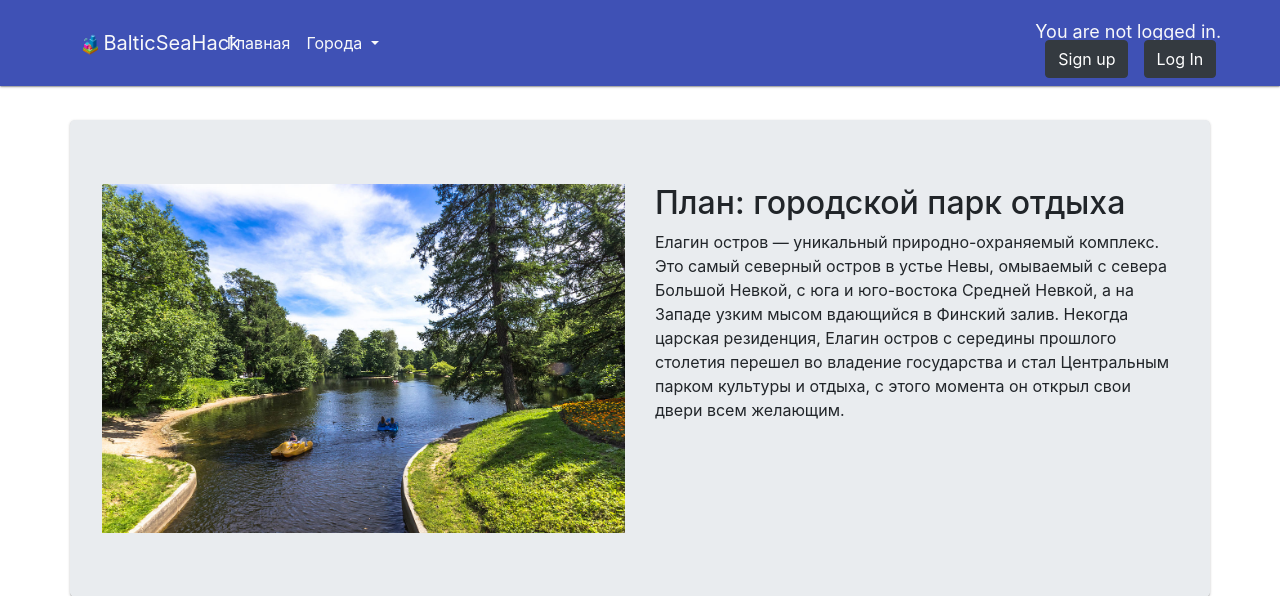
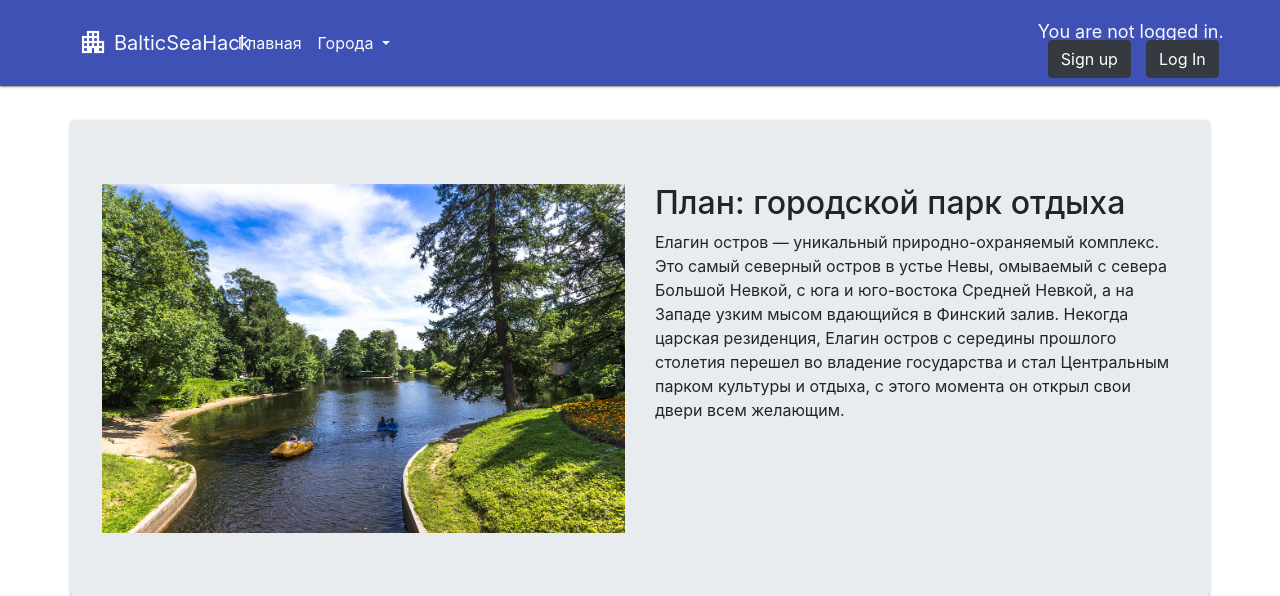
Before and after one commit to Margaev/baltichack, a Django app: page /1/ in a window 1280 px wide. Shown: the top 596 px of the page. Run offline with Django 3.2, Linux system fonts and the light colour scheme; data comes from the database, SQL or seed files in the repository; both versions use the stored data as it was after the commit; some libraries are stand-ins or nearby versions.

Commit message:
little fixes

```diff
--- a/templates/base.html
+++ b/templates/base.html
@@ -9,12 +9,13 @@
     <link rel="stylesheet" href="https://maxcdn.bootstrapcdn.com/bootstrap/4.0.0/css/bootstrap.min.css" integrity="sha384-Gn5384xqQ1aoWXA+058RXPxPg6fy4IWvTNh0E263XmFcJlSAwiGgFAW/dAiS6JXm" crossorigin="anonymous">
     <title>BalticSeaHack</title>
     <link href='https://fonts.googleapis.com/css?family=Poppins' rel='stylesheet'>
+      <link rel="shortcut icon" href="{% static 'img/fav.png' %}" />
   </head>
   <body>
 
 
     <nav class="shdw navbar navbar-expand-lg navbar-default fixed-top" style="background: #3f51b5">
-        <a class="navbar-brand text-light" style="margin-left: 5%; padding-left:-20%; " type="dissable"><img src="{% static 'img/logo.png' %}" width="25px" height="25px" alt="logo">BalticSeaHack</a>
+        <a class="navbar-brand text-light" style="margin-left: 5%; padding-left:-20%; " type="dissable"><img src="{% static 'img/logo.png' %}" width="30px" height="30px" alt="logo" style="margin-top: -5px;"> BalticSeaHack</a>
         <div class="container">
           <ul class="navbar-nav" style="margin-left: -7%;">
           <li class="nav-item">
```
Also changed, not shown: db.sqlite3, media/1.jpg (added), media/2.jpg (added), media/3.jpeg (added), media/images_gu9QDZD.jpeg (added), static/img/fav.png (added), static/img/logo.jpg (deleted), static/img/logo.png.
